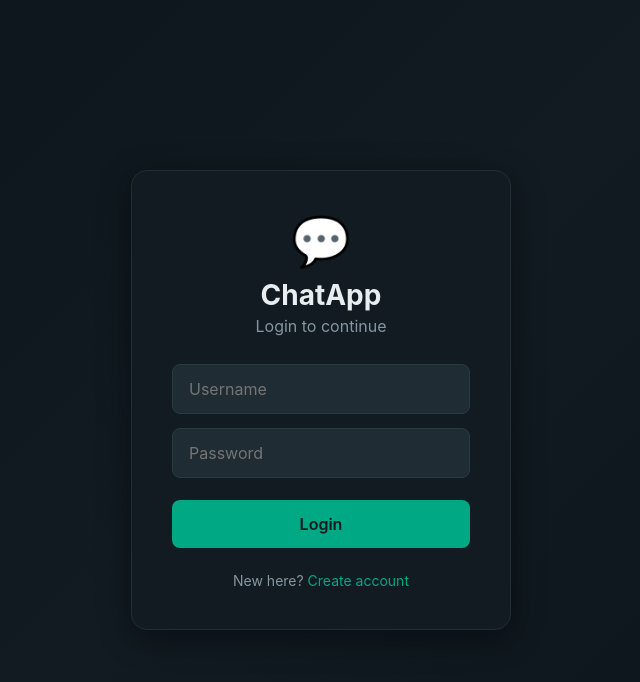
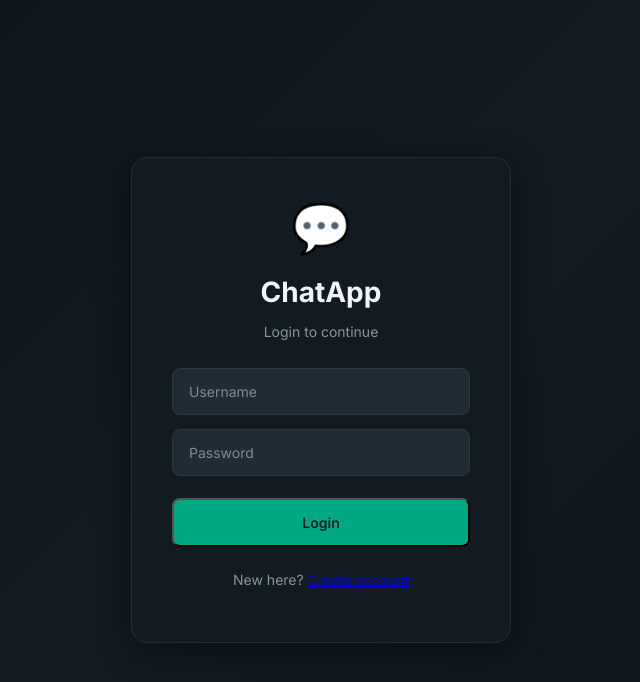
Before and after one commit to nikhilsir/Chat-app, a React app in the folder frontend/: page /login in a window 1280 px wide. Shown: the top 682 px of the page, without its empty margins (319-959 px from the left). Built offline with nearby package versions, Linux system fonts and the light colour scheme; the HTML template or start-up script is replaced by a standard one.

Commit message:
Update index.css

```diff
--- a/frontend/src/index.css
+++ b/frontend/src/index.css
@@ -1,65 +1,120 @@
+@import url('https://fonts.googleapis.com/css2?family=Inter:wght@400;500;600;700;800&display=swap');
+
+:root {
+  font-family: 'Inter', -apple-system, BlinkMacSystemFont, 'Segoe UI', sans-serif;
+  color: #f1f5f9;
+  background: #0b1020;
+  font-synthesis: none;
+  text-rendering: optimizeLegibility;
+  -webkit-font-smoothing: antialiased;
+
+  --bg: #0b1020;
+  --panel: #11182b;
+  --panel-light: #18223a;
+  --panel-hover: #202b46;
+  --accent: #8b5cf6;
+  --accent-hover: #7c3aed;
+  --teal: #2dd4bf;
+  --text: #f1f5f9;
+  --muted: #94a3b8;
+  --border: rgba(148, 163, 184, 0.14);
+  --danger: #fb7185;
+}
+
 * {
-  margin: 0;
-  padding: 0;
   box-sizing: border-box;
 }
 
-:root {
-  --bg: #0b141a;
-  --bg-secondary: #111b21;
-  --bg-tertiary: #202c33;
-  --bg-hover: #2a3942;
-  --text: #e9edef;
-  --text-secondary: #8696a0;
-  --accent: #00a884;
-  --accent-dark: #008069;
-  --border: #222d34;
-  --incoming: #202c33;
-  --outgoing: #005c4b;
-  --danger: #ea4335;
+html,
+body,
+#root {
+  width: 100%;
+  height: 100%;
+  min-height: 100%;
+  margin: 0;
 }
 
 body {
-  font-family: -apple-system, BlinkMacSystemFont, 'Segoe UI', Roboto, Helvetica, Arial, sans-serif;
+  overflow: hidden;
   background: var(--bg);
   color: var(--text);
-  height: 100vh;
-  overflow: hidden;
+  font-size: 14px;
 }
 
-#root {
-  height: 100vh;
-}
-
-/* Scrollbar */
-::-webkit-scrollbar {
-  width: 6px;
-}
-::-webkit-scrollbar-track {
-  background: transparent;
-}
-::-webkit-scrollbar-thumb {
-  background: var(--bg-hover);
-  border-radius: 3px;
+button,
+input,
+textarea,
+select {
+  font: inherit;
 }
 
 button {
   cursor: pointer;
-  border: none;
-  background: none;
-  color: inherit;
-  font: inherit;
+  -webkit-tap-highlight-color: transparent;
 }
 
-input, textarea {
-  font: inherit;
-  color: inherit;
-  border: none;
-  outline: none;
+button:disabled {
+  cursor: not-allowed;
+  opacity: 0.5;
+}
+
+input,
+textarea {
+  color: var(--text);
+}
+
+input::placeholder,
+textarea::placeholder {
+  color: var(--muted);
+  opacity: 0.8;
+}
+
+button:focus-visible,
+input:focus-visible,
+textarea:focus-visible {
+  outline: 2px solid var(--teal);
+  outline-offset: 2px;
+}
+
+img,
+video {
+  max-width: 100%;
+}
+
+::-webkit-scrollbar {
+  width: 6px;
+  height: 6px;
+}
+
+::-webkit-scrollbar-track {
   background: transparent;
 }
 
-a {
-  color: var(--accent);
-  text-decoration: none;
+::-webkit-scrollbar-thumb {
+  background: #34405b;
+  border-radius: 10px;
 }
+
+::selection {
+  background: rgba(139, 92, 246, 0.35);
+}
+
+@media (max-width: 600px) {
+  body {
+    font-size: 14px;
+  }
+
+  ::-webkit-scrollbar {
+    width: 3px;
+  }
+}
+
+@media (prefers-reduced-motion: reduce) {
+  *,
+  *::before,
+  *::after {
+    scroll-behavior: auto !important;
+    animation-duration: 0.01ms !important;
+    transition-duration: 0.01ms !important;
+  }
+                   }
```
